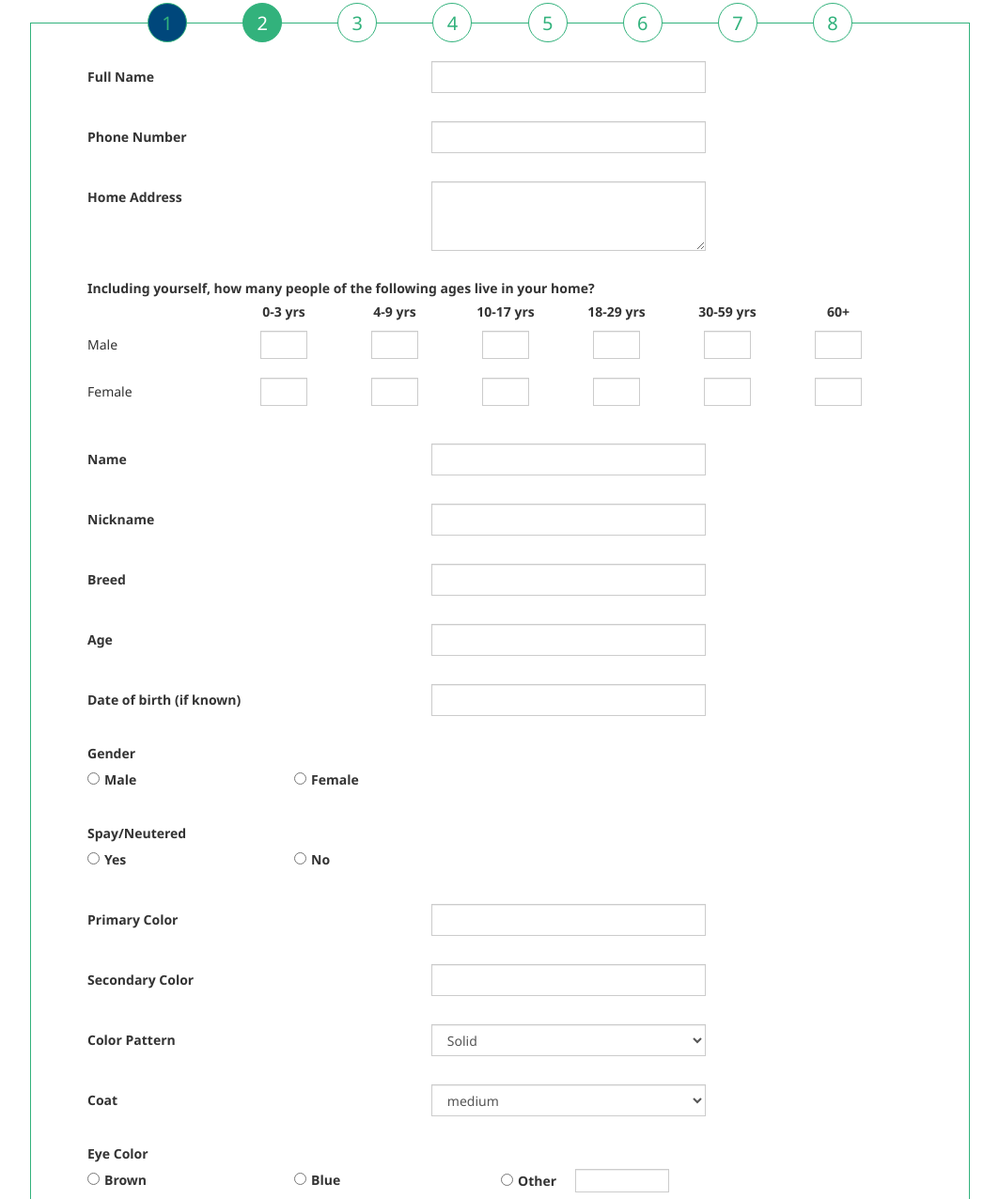
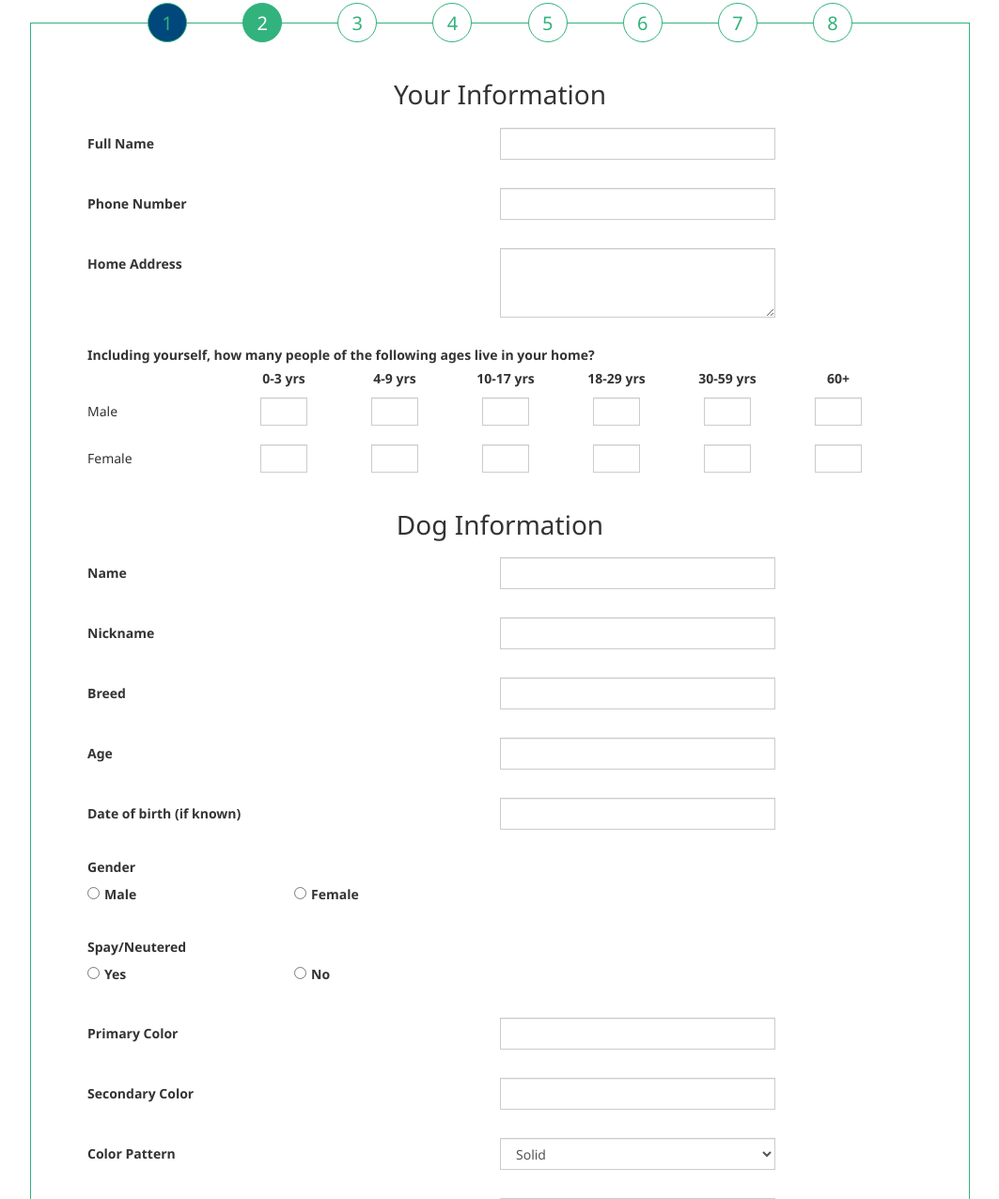
Before and after one commit to ldoubleuz/cmu-hci-capstone-2015-prototype, a plain HTML site: page intake-form/generateFormDemo.html in a window 1280 px wide. Shown: the part 104-1380 px from the top of the page at 94% size, without its empty margins (108-1171 px from the left). Drawn offline with nearby package versions, Linux system fonts and the light colour scheme; a web font is replaced by a local one.

Commit message:
fixed spacing issue with long inputs and also added text to titles

```diff
--- a/intake-form/css/main.css
+++ b/intake-form/css/main.css
@@ -115,7 +115,7 @@ body {
   line-height: 0
 }
 
-.prev-button {
+#prev-button {
   width: 200px;
   height: 40px;
   background-color: #ffffff;
@@ -127,7 +127,7 @@ body {
   border-color: #32b27c;
 }
 
-.next-button {
+#next-button {
   width: 200px;
   height: 40px;
   background-color: #32b27c;
--- a/intake-form/js/generateFormContent.js
+++ b/intake-form/js/generateFormContent.js
@@ -51,7 +51,9 @@ var generateFormContent = (function(){
             .addClass('control-label')
             .addClass('col-xs-5');
 
-        var $optionWrapper = $('<div>').addClass('col-xs-4');
+        var $optionWrapper = $('<div>')
+            .addClass('col-xs-4')
+            .addClass('col-xs-offset-1');;
         var $dropdownSelect = $('<select>')
             .attr({
                 id: dropdownId,
@@ -181,7 +183,8 @@ var generateFormContent = (function(){
             .addClass('control-label')
             .addClass('col-xs-5');
         var $inputWrapper = $('<div>')
-            .addClass('col-xs-4');
+            .addClass('col-xs-4')
+            .addClass('col-xs-offset-1');;
         var $input = $('<input>')
             .addClass(QUESTION_INPUT_CLASS)
             .addClass(QUESTION_CONTENT_CLASS)
@@ -201,7 +204,8 @@ var generateFormContent = (function(){
             .addClass('control-label')
             .addClass('col-xs-5');
         var $inputWrapper = $('<div>')
-            .addClass('col-xs-4');
+            .addClass('col-xs-4')
+            .addClass('col-xs-offset-1');
         var $input = $('<textarea>')
             .addClass(QUESTION_INPUT_CLASS)
             .addClass(QUESTION_CONTENT_CLASS)
@@ -350,8 +354,13 @@ var generateFormContent = (function(){
         return $question;
     }
 
-    function _generatePageContent(questionDataList, pageIndex) {
+    function _generatePageContent(questionDataList, pageTitle, pageIndex) {
         var $page = _makeEmptyPage(pageIndex);
+        var $title = $('<h2>')
+                .text(pageTitle)
+                .addClass('form-title')
+
+        $page.append($title);
 
         for (var i=0; i < questionDataList.length; i++) {
             var questionData = questionDataList[i];
@@ -365,7 +374,8 @@ var generateFormContent = (function(){
         var $pages = [];
         for (var i=0; i < pagesData.length; i++) {
             var questionDataList = pagesData[i].questions;
-            $pages.push(_generatePageContent(questionDataList, i));
+            var pageTitle = pagesData[i].title;
+            $pages.push(_generatePageContent(questionDataList, pageTitle, i));
         }
         return $pages;
     }
```
